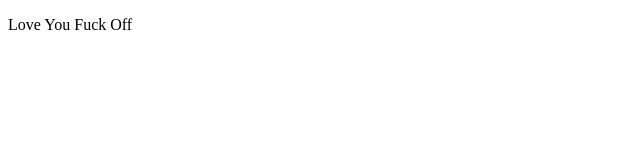
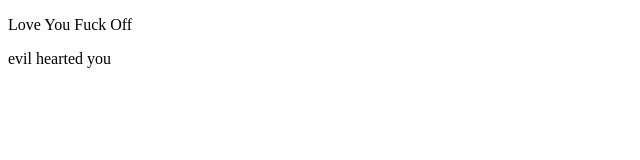
Before and after one commit to vince-Da-vince/tpgitpers, a plain HTML site: page index.html in a window 1280 px wide. Shown: the full height of the page, 0-640 px from the left. Drawn offline with Linux system fonts and the light colour scheme.

Commit message:
Second step

```diff
--- a/index.html
+++ b/index.html
@@ -1,2 +1,3 @@
 <!DOCTYPE html>
 <p>Love You Fuck Off</p>
+<p>evil hearted you</p>
```
